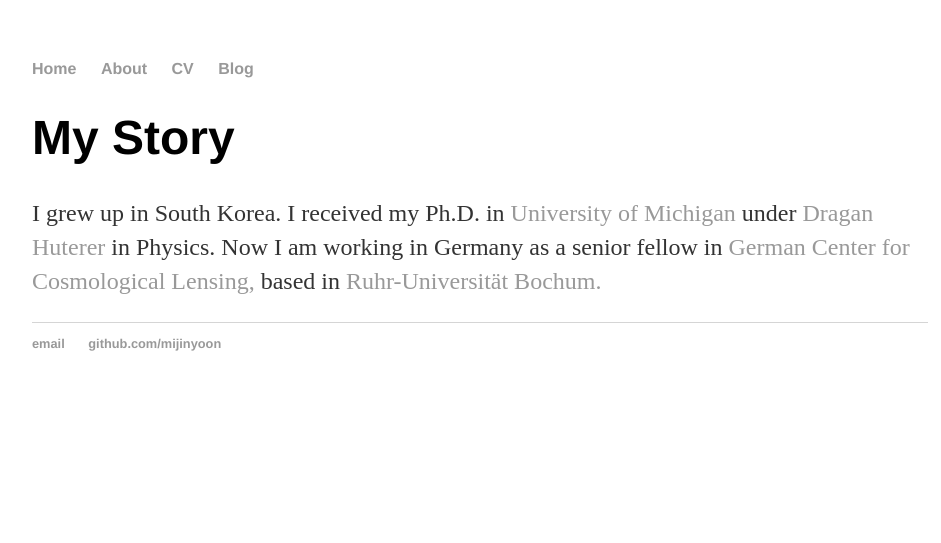
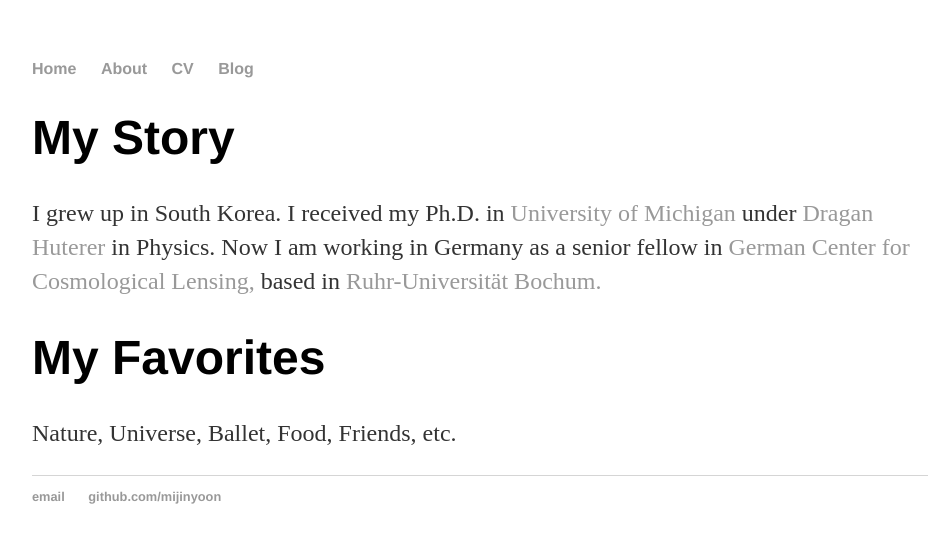
Before and after one commit to mijinyoon/mijinyoon.github.io, a Jekyll site: the page built from about/index.html, in a window 1280 px wide. Shown: the top 543 px of the page, without its empty margins (160-1101 px from the left). Built offline with Jekyll 4.4.1, drawn with Linux system fonts in a browser that asks for light colours.

Commit message:
Update index.html

```diff
--- a/about/index.html
+++ b/about/index.html
@@ -5,5 +5,6 @@
 <div class="blurb">
 	<h1>My Story</h1>
 	<p>I grew up in South Korea. I received my Ph.D. in <a href="https://umich.edu">University of Michigan</a> under <a href="http://www-personal.umich.edu/~huterer/">Dragan Huterer</a> in Physics. Now I am working in Germany as a senior fellow in <a href="https://gccl-rub.github.io">German Center for Cosmological Lensing, </a> based in <a href="https://www.ruhr-uni-bochum.de/en">Ruhr-Universität Bochum.</a></p>
-
+	<h1>My Favorites</h1>
+	<p>Nature, Universe, Ballet, Food, Friends, etc.</p>
 </div><!-- /.blurb -->
```
